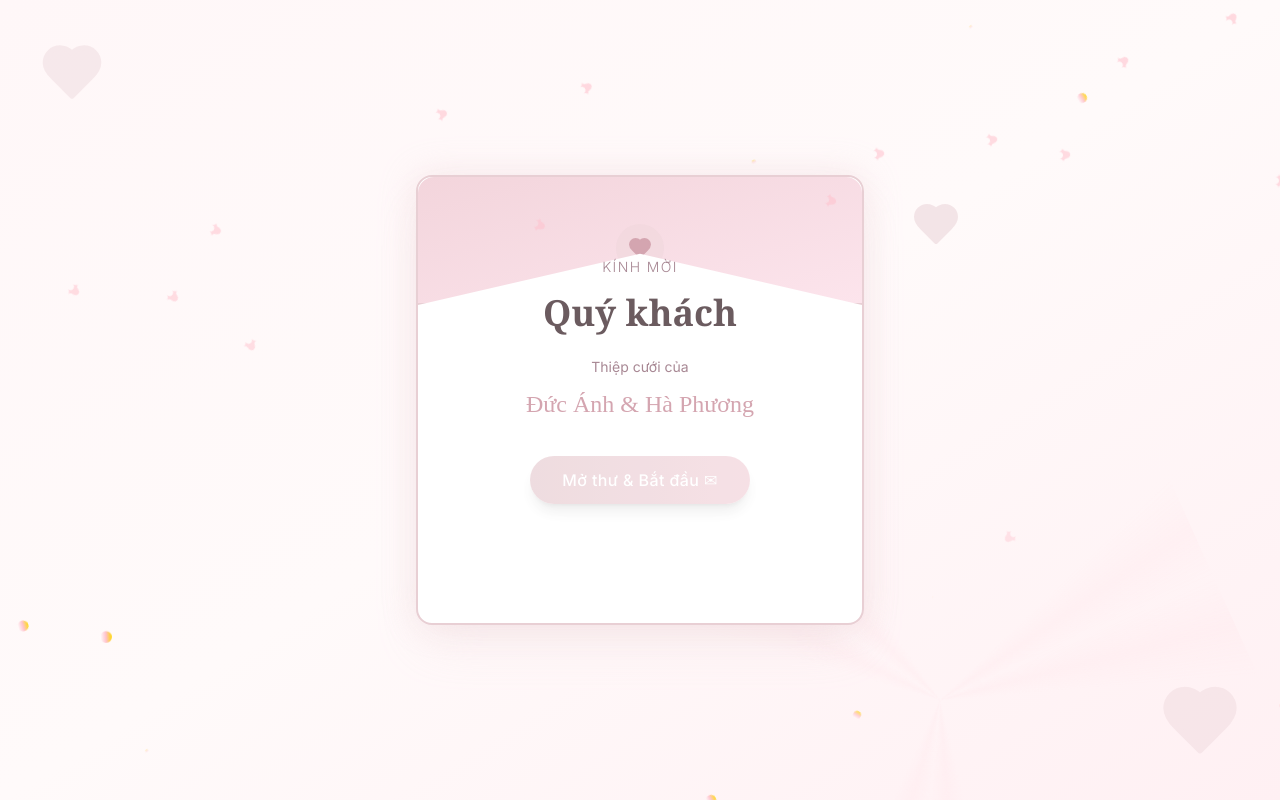
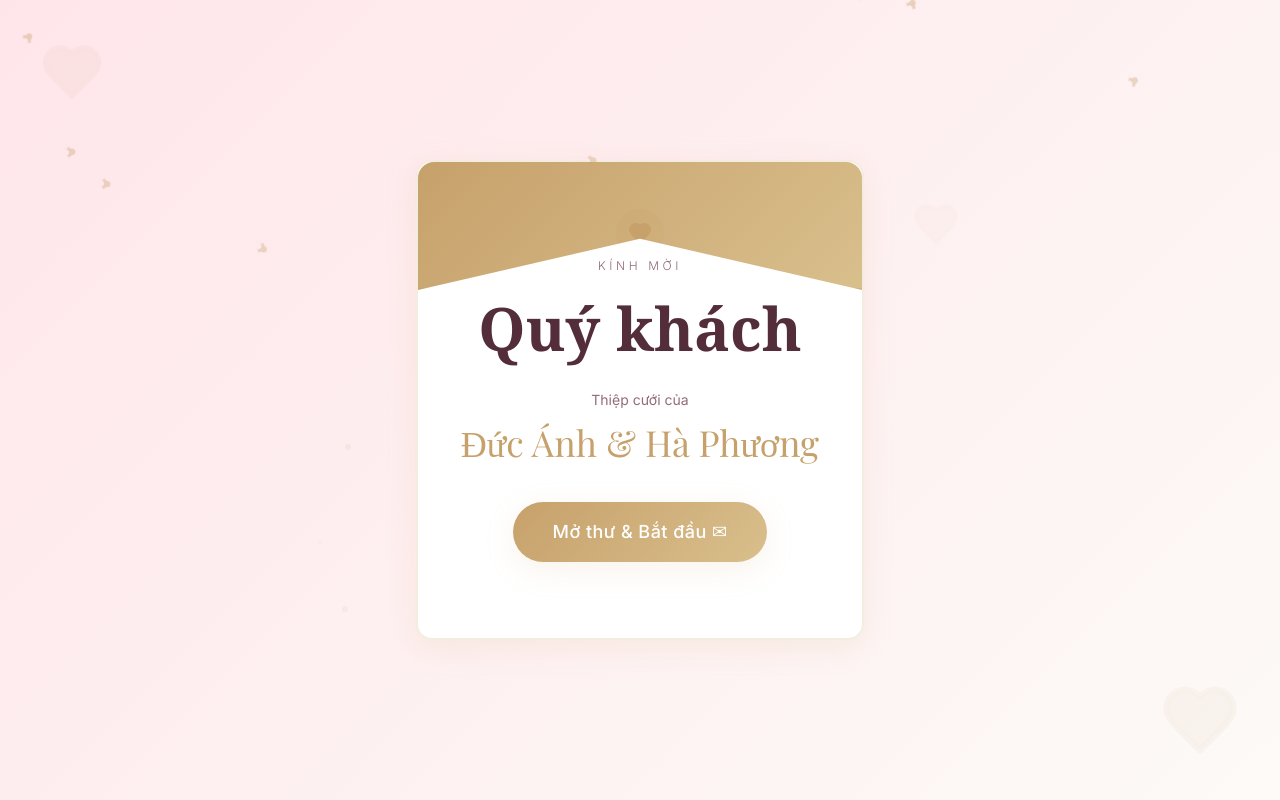
Before and after one commit to ducanh19020217/forever-flame-folio, a React (Vite) app: page / in a window 1280 px wide. Built offline with nearby package versions, Linux system fonts and the light colour scheme; the HTML template or start-up script is replaced by a standard one.

Commit message:
Refactor envelope intro UI

```diff
--- a/src/components/CelebrationFX.tsx
+++ b/src/components/CelebrationFX.tsx
@@ -4,19 +4,20 @@ const CelebrationFX = () => {
   const [sparkles, setSparkles] = useState<Array<{ id: number; x: number; y: number; delay: number; duration: number }>>([]);
 
   useEffect(() => {
-    const sparkleArray = Array.from({ length: 20 }, (_, i) => ({
+    // Giảm số lượng sparkles xuống còn 6 để tinh tế hơn
+    const sparkleArray = Array.from({ length: 6 }, (_, i) => ({
       id: i,
-      x: Math.random() * 100,
-      y: Math.random() * 100,
-      delay: Math.random() * 3,
-      duration: 2 + Math.random() * 2,
+      x: 20 + Math.random() * 60, // Tập trung quanh giữa màn hình
+      y: 20 + Math.random() * 60,
+      delay: Math.random() * 4,
+      duration: 3 + Math.random() * 2, // Chậm hơn
     }));
     setSparkles(sparkleArray);
   }, []);
 
   return (
     <div className="fixed inset-0 pointer-events-none overflow-hidden">
-      {/* Sparkle particles */}
+      {/* Sparkle particles - tinh tế, không nhấp nháy */}
       {sparkles.map((sparkle) => (
         <div
           key={sparkle.id}
@@ -28,65 +29,24 @@ const CelebrationFX = () => {
             animationDuration: `${sparkle.duration}s`,
           }}
         >
-          <div className="w-2 h-2 rounded-full bg-gradient-to-r from-[#ffd700] via-[#ffc0cb] to-[#fff]" />
+          <div className="w-1.5 h-1.5 rounded-full bg-primary/40" />
         </div>
       ))}
-
-      {/* Rotating glow rays */}
-      <div className="absolute top-1/2 left-1/2 -translate-x-1/2 -translate-y-1/2 w-[600px] h-[600px] rays-container">
-        <div className="absolute inset-0 ray ray-1"></div>
-        <div className="absolute inset-0 ray ray-2"></div>
-        <div className="absolute inset-0 ray ray-3"></div>
-      </div>
 
       <style>{`
         @keyframes sparkle-fade {
           0%, 100% {
             opacity: 0;
-            transform: scale(0) rotate(0deg);
+            transform: scale(0.8) translateY(0);
           }
           50% {
-            opacity: 1;
-            transform: scale(1.5) rotate(180deg);
-          }
-        }
-
-        @keyframes rotate-slow {
-          from {
-            transform: rotate(0deg);
-          }
-          to {
-            transform: rotate(360deg);
+            opacity: 0.6;
+            transform: scale(1.2) translateY(-5px);
           }
         }
 
         .sparkle {
           animation: sparkle-fade infinite ease-in-out;
-        }
-
-        .rays-container {
-          animation: rotate-slow 30s linear infinite;
-          opacity: 0.15;
-        }
-
-        .ray {
-          background: conic-gradient(
-            from 0deg,
-            transparent 0deg,
-            rgba(255, 192, 203, 0.4) 10deg,
-            transparent 20deg,
-            transparent 340deg,
-            rgba(255, 192, 203, 0.4) 350deg,
-            transparent 360deg
-          );
-        }
-
-        .ray-2 {
-          transform: rotate(120deg);
-        }
-
-        .ray-3 {
-          transform: rotate(240deg);
         }
       `}</style>
     </div>
--- a/src/components/IntroFallingPetals.tsx
+++ b/src/components/IntroFallingPetals.tsx
@@ -6,11 +6,12 @@ const IntroFallingPetals = () => {
   >([]);
 
   useEffect(() => {
-    const petalArray = Array.from({ length: 15 }, (_, i) => ({
+    // Giảm số lượng petals để nhẹ nhàng hơn
+    const petalArray = Array.from({ length: 8 }, (_, i) => ({
       id: i,
       left: Math.random() * 100,
       delay: Math.random() * 5,
-      duration: 8 + Math.random() * 6,
+      duration: 10 + Math.random() * 8, // Rơi chậm hơn
     }));
     setPetals(petalArray);
   }, []);
@@ -27,11 +28,11 @@ const IntroFallingPetals = () => {
             animationDuration: `${petal.duration}s`,
           }}
         >
-          <svg width="18" height="18" viewBox="0 0 20 20" fill="none">
+          <svg width="16" height="16" viewBox="0 0 20 20" fill="none">
             <path
               d="M10 2C8 2 6 4 6 6C6 4 4 2 2 2C4 2 6 4 6 6C6 8 4 10 2 10C4 10 6 12 6 14C6 12 8 10 10 10C8 10 6 8 6 6C6 8 8 10 10 10C12 10 14 12 14 14C14 12 16 10 18 10C16 10 14 8 14 6C14 8 16 10 18 10C16 10 14 8 14 6C14 4 16 2 18 2C16 2 14 4 14 6C14 4 12 2 10 2Z"
-              fill="#ffc0cb"
-              opacity="0.6"
+              fill="hsl(var(--primary))"
+              opacity="0.4"
             />
           </svg>
         </div>
--- a/src/components/InvitationEnvelope.tsx
+++ b/src/components/InvitationEnvelope.tsx
@@ -22,20 +22,20 @@ const InvitationEnvelope = ({ guestName, onEnterWeddingPage, onStartMusic }: Inv
   };
 
   return (
-    <div className="fixed inset-0 bg-gradient-to-br from-[#fff7f8] via-[#fffafa] to-[#fff0f3] flex items-center justify-center p-4 overflow-hidden">
+    <div className="fixed inset-0 bg-gradient-romantic flex items-center justify-center p-4 overflow-hidden">
       {/* Celebration effects */}
       <CelebrationFX />
       <IntroFallingPetals />
 
-      {/* Decorative elements */}
-      <div className="absolute top-10 left-10 opacity-20 animate-pulse">
-        <Heart className="w-16 h-16 text-[#e8cfd4]" fill="currentColor" />
+      {/* Decorative elements - không pulse */}
+      <div className="absolute top-10 left-10 opacity-10">
+        <Heart className="w-16 h-16 text-primary/60" fill="currentColor" />
       </div>
-      <div className="absolute bottom-10 right-10 opacity-20 animate-pulse" style={{ animationDelay: '1s' }}>
-        <Heart className="w-20 h-20 text-[#e8cfd4]" fill="currentColor" />
+      <div className="absolute bottom-10 right-10 opacity-10">
+        <Heart className="w-20 h-20 text-primary/60" fill="currentColor" />
       </div>
-      <div className="absolute top-1/4 right-1/4 opacity-10 animate-pulse" style={{ animationDelay: '0.5s' }}>
-        <Heart className="w-12 h-12 text-[#e8cfd4]" fill="currentColor" />
+      <div className="absolute top-1/4 right-1/4 opacity-5">
+        <Heart className="w-12 h-12 text-primary/60" fill="currentColor" />
       </div>
 
       <div className="relative w-full max-w-md">
@@ -43,21 +43,17 @@ const InvitationEnvelope = ({ guestName, onEnterWeddingPage, onStartMusic }: Inv
         <div className="relative perspective-1000">
           {/* Envelope body */}
           <div
-            className={`relative bg-white border-2 border-[#e8cfd4] rounded-2xl transition-all duration-500 ${
+            className={`relative bg-card border-2 border-primary/20 rounded-2xl shadow-romantic transition-all duration-500 ${
               isOpened ? "opacity-0 scale-95" : "opacity-100 scale-100"
             }`}
             style={{
-              minHeight: "450px",
-              transformStyle: "preserve-3d",
-              boxShadow: isOpening
-                ? "0 25px 50px -12px rgba(232, 207, 212, 0.25)"
-                : "0 25px 50px -12px rgba(232, 207, 212, 0.25), 0 0 30px rgba(232, 207, 212, 0.4)",
-              animation: !isOpening ? "pulse-glow 2s ease-in-out infinite" : "none"
+              minHeight: "480px",
+              transformStyle: "preserve-3d"
             }}
           >
             {/* Envelope flap */}
             <div
-              className={`absolute top-0 left-0 right-0 h-32 bg-gradient-to-br from-[#f3d5dc] to-[#fce4ec] border-b-2 border-[#e8cfd4] rounded-t-2xl origin-top transition-transform duration-400 ease-out ${
+              className={`absolute top-0 left-0 right-0 h-32 bg-gradient-gold border-b-2 border-primary/30 rounded-t-2xl origin-top transition-transform duration-400 ease-out ${
                 isOpening ? "envelope-flap-open" : ""
               }`}
               style={{
@@ -66,25 +62,25 @@ const InvitationEnvelope = ({ guestName, onEnterWeddingPage, onStartMusic }: Inv
               }}
             >
               <div className="absolute inset-0 flex items-center justify-center pt-4">
-                <div className="w-12 h-12 rounded-full bg-[#e8cfd4]/30 flex items-center justify-center">
-                  <Heart className="w-6 h-6 text-[#d4a5b0]" fill="currentColor" />
+                <div className="w-12 h-12 rounded-full bg-primary/20 flex items-center justify-center">
+                  <Heart className="w-6 h-6 text-primary" fill="currentColor" />
                 </div>
               </div>
             </div>
 
             {/* Envelope content */}
-            <div className="relative pt-20 p-8 flex flex-col items-center text-center">
-              <p className="text-sm tracking-widest text-[#a88894] uppercase mb-4 font-light">
+            <div className="relative pt-24 p-8 flex flex-col items-center text-center">
+              <p className="text-xs tracking-[0.3em] text-muted-foreground uppercase mb-6 font-light">
                 Kính mời
               </p>
 
-              <h1 className="text-3xl md:text-4xl font-serif text-[#6b5b5f] mb-6 font-bold">
+              <h1 className="text-4xl md:text-5xl lg:text-6xl font-serif text-foreground mb-8 font-bold leading-tight px-4">
                 {guestName}
               </h1>
 
-              <div className="mb-8">
-                <p className="text-sm text-[#a88894] mb-2">Thiệp cưới của</p>
-                <p className="text-2xl font-script text-[#d4a5b0] leading-relaxed">
+              <div className="mb-10">
+                <p className="text-sm text-muted-foreground mb-3">Thiệp cưới của</p>
+                <p className="text-3xl md:text-4xl font-script text-primary leading-relaxed">
                   Đức Ánh & Hà Phương
                 </p>
               </div>
@@ -92,7 +88,7 @@ const InvitationEnvelope = ({ guestName, onEnterWeddingPage, onStartMusic }: Inv
               {!isOpening && (
                 <button
                   onClick={handleOpenEnvelope}
-                  className="px-8 py-3 bg-gradient-to-r from-[#e8cfd4] to-[#f3d5dc] text-white rounded-full shadow-lg hover:shadow-xl transition-all duration-300 hover:scale-105 font-medium tracking-wide animate-pulse"
+                  className="px-10 py-4 bg-gradient-gold text-primary-foreground rounded-full shadow-romantic hover:shadow-xl transition-all duration-300 hover:scale-105 font-medium tracking-wide text-lg"
                 >
                   Mở thư & Bắt đầu ✉
                 </button>
@@ -108,37 +104,37 @@ const InvitationEnvelope = ({ guestName, onEnterWeddingPage, onStartMusic }: Inv
                 : "opacity-0 translate-y-8 pointer-events-none"
             }`}
           >
-            <div className="bg-white border-2 border-[#f3d5dc] rounded-2xl shadow-2xl p-8 h-full flex flex-col justify-center">
+            <div className="bg-card border-2 border-primary/20 rounded-2xl shadow-romantic p-8 h-full flex flex-col justify-center">
               <div className="text-center space-y-6">
-                <Heart className="w-12 h-12 text-[#e8cfd4] mx-auto mb-4" fill="currentColor" />
+                <Heart className="w-12 h-12 text-primary mx-auto mb-4" fill="currentColor" />
 
-                <h2 className="text-xl text-[#6b5b5f] leading-relaxed">
+                <h2 className="text-xl text-foreground leading-relaxed">
                   Trân trọng kính mời<br />
-                  <span className="text-2xl font-semibold text-[#d4a5b0]">{guestName}</span>
+                  <span className="text-3xl font-semibold text-primary mt-2 block">{guestName}</span>
                 </h2>
 
-                <p className="text-base text-[#a88894] leading-relaxed">
+                <p className="text-base text-muted-foreground leading-relaxed">
                   Đến dự lễ thành hôn của
                 </p>
 
                 <div className="space-y-2">
-                  <p className="text-3xl font-script text-[#d4a5b0]">Đức Ánh</p>
-                  <Heart className="w-6 h-6 text-[#e8cfd4] mx-auto" fill="currentColor" />
-                  <p className="text-3xl font-script text-[#d4a5b0]">Hà Phương</p>
+                  <p className="text-3xl font-script text-primary">Đức Ánh</p>
+                  <Heart className="w-6 h-6 text-primary mx-auto" fill="currentColor" />
+                  <p className="text-3xl font-script text-primary">Hà Phương</p>
                 </div>
 
-                <div className="border-t border-[#f3d5dc] pt-6 space-y-2">
-                  <p className="text-sm text-[#6b5b5f] font-medium">
+                <div className="border-t border-border pt-6 space-y-2">
+                  <p className="text-sm text-foreground font-medium">
                     Vào lúc 10:00 | 07.12.2025
                   </p>
-                  <p className="text-sm text-[#a88894]">
+                  <p className="text-sm text-muted-foreground">
                     Tại nhà hàng tiệc cưới
                   </p>
                 </div>
 
                 <button
                   onClick={onEnterWeddingPage}
-                  className="mt-8 px-10 py-4 bg-gradient-to-r from-[#d4a5b0] to-[#e8cfd4] text-white rounded-full shadow-lg hover:shadow-xl transition-all duration-300 hover:scale-105 font-medium tracking-wide text-lg animate-pulse"
+                  className="mt-8 px-10 py-4 bg-gradient-gold text-primary-foreground rounded-full shadow-romantic hover:shadow-xl transition-all duration-300 hover:scale-105 font-medium tracking-wide text-lg"
                 >
                   Vào thiệp mời →
                 </button>
@@ -158,22 +154,13 @@ const InvitationEnvelope = ({ guestName, onEnterWeddingPage, onStartMusic }: Inv
           transition: transform 400ms cubic-bezier(0.16, 1, 0.3, 1);
         }
 
-        @keyframes pulse-glow {
-          0%, 100% {
-            box-shadow: 0 25px 50px -12px rgba(232, 207, 212, 0.25), 0 0 30px rgba(232, 207, 212, 0.3);
-          }
-          50% {
-            box-shadow: 0 25px 50px -12px rgba(232, 207, 212, 0.35), 0 0 40px rgba(232, 207, 212, 0.5);
-          }
-        }
-
         @font-face {
           font-family: 'Script';
-          src: local('Brush Script MT'), local('Lucida Handwriting'), local('Apple Chancery');
+          src: local('Brush Script MT'), local('Lucida Handwriting'), local('Apple Chancery'), local('Segoe Script');
         }
 
         .font-script {
-          font-family: 'Script', cursive, serif;
+          font-family: 'Script', 'Playfair Display', cursive, serif;
         }
       `}</style>
     </div>
```
